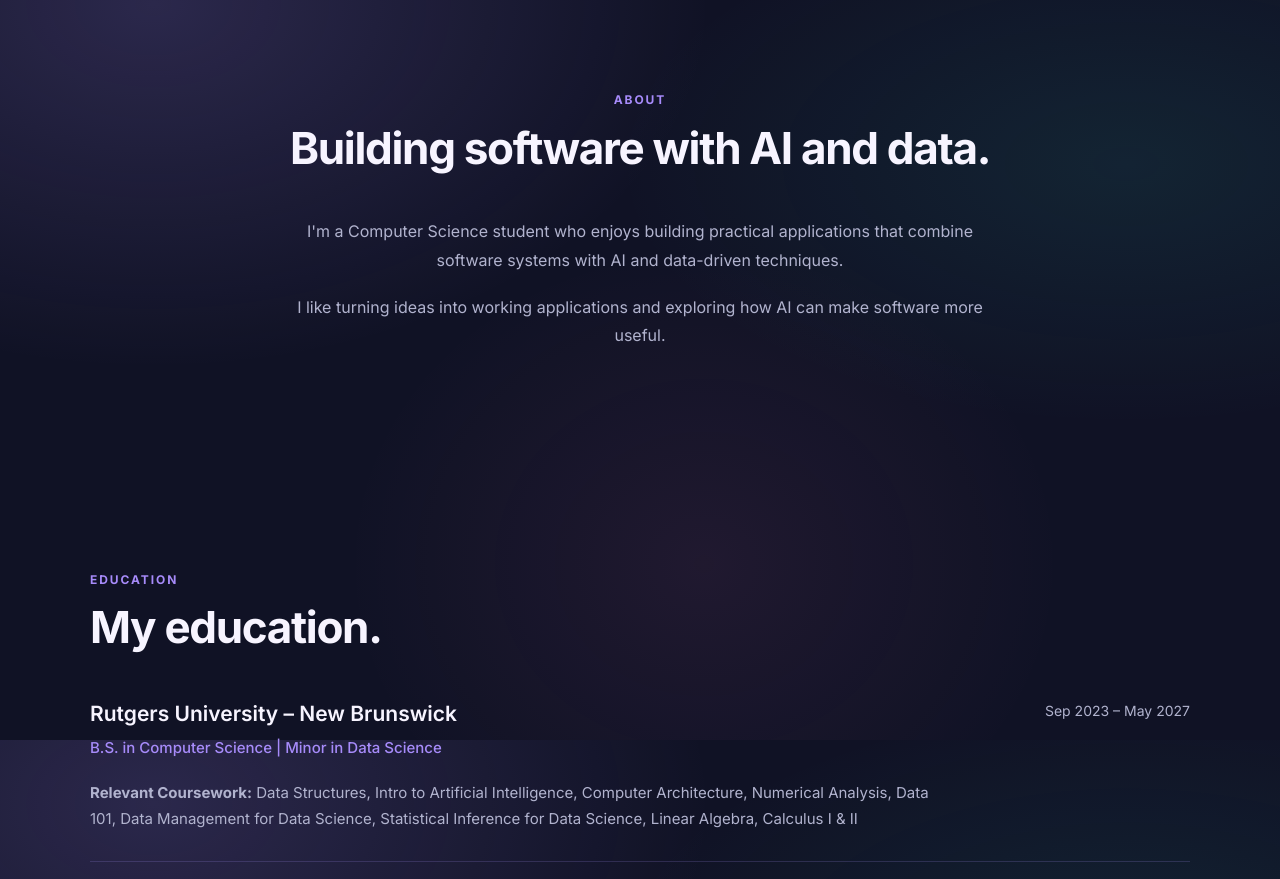
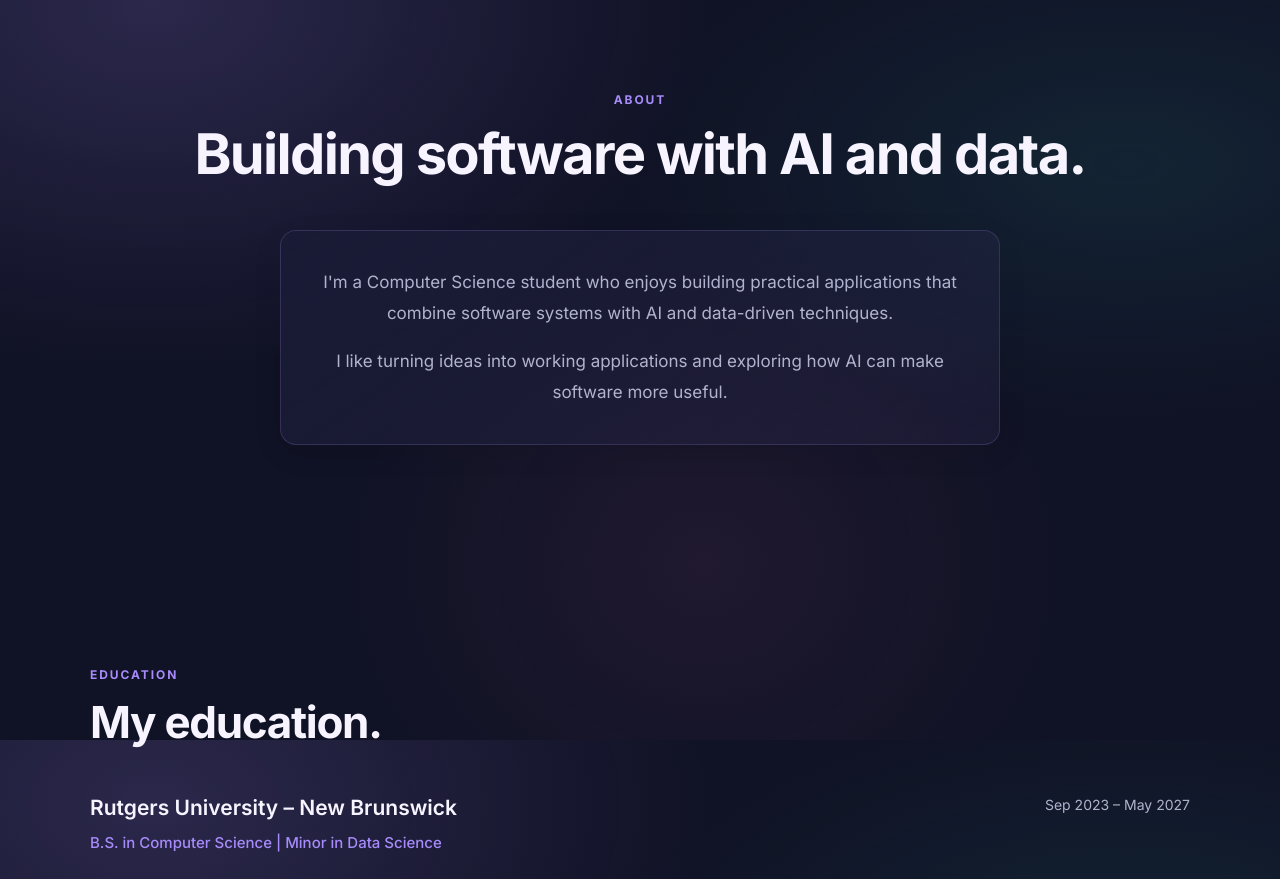
Before and after one commit to riyav-star/portfolio, a Next.js app in the folder portfolio/: page / in a window 1280 px wide. Shown: the part 860-1739 px from the top of the page. Built offline with nearby package versions, Linux system fonts and the light colour scheme.

Commit message:
Update globals.css

```diff
--- a/portfolio/src/app/globals.css
+++ b/portfolio/src/app/globals.css
@@ -772,7 +772,6 @@ a {
 
   color: var(--foreground);
 }
-
 /* =========================================================
    ABOUT
 ========================================================= */
@@ -781,6 +780,10 @@ a {
   text-align: center;
 }
 
+#about h2 {
+  font-size: clamp(36px, 5vw, 56px);
+}
+
 .about-content {
   display: grid;
 
@@ -790,6 +793,40 @@ a {
 
   margin: 45px auto 0;
 }
+
+.about-text {
+  padding: 36px 40px;
+
+  border: 1px solid var(--border);
+
+  border-radius: 16px;
+
+  background: linear-gradient(
+    145deg,
+    var(--surface),
+    rgba(var(--accent-rgb), 0.06)
+  );
+
+  box-shadow: 0 8px 30px rgba(0, 0, 0, 0.08);
+
+  color: var(--muted);
+
+  font-size: 17px;
+
+  line-height: 1.8;
+}
+
+.about-text p + p {
+  margin-top: 18px;
+}
+
+@media (max-width: 480px) {
+  .about-text {
+    padding: 26px 22px;
+  }
+}
+
+/* Profile photo (used in the hero) */
 
 .profile-photo {
   width: 260px;
@@ -839,18 +876,6 @@ a {
       scale(1)
       translateY(0);
   }
-}
-
-.about-text {
-  color: var(--muted);
-
-  font-size: 16px;
-
-  line-height: 1.8;
-}
-
-.about-text p + p {
-  margin-top: 18px;
 }
 
 
```
